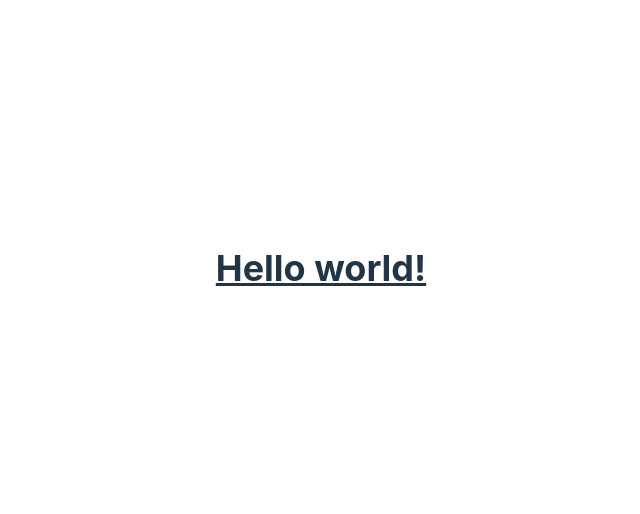
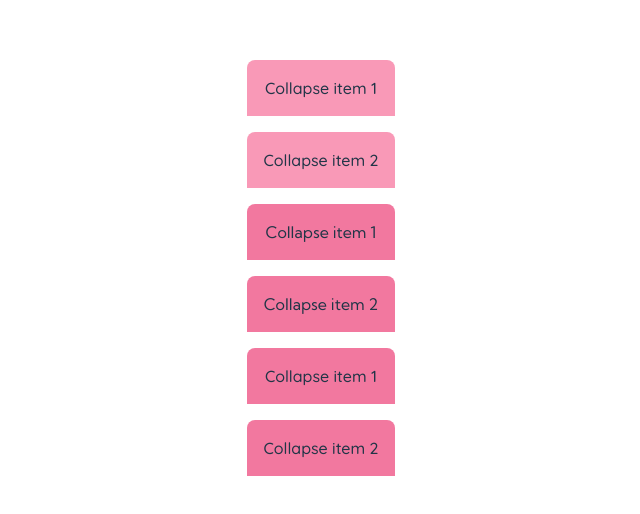
Before and after one commit to KianCandelario/KaKamPink, a Vue app: page / in a window 1280 px wide. Shown: the part 132-646 px from the top of the page, without its empty margins (319-959 px from the left). Built offline with nearby package versions, Linux system fonts and the light colour scheme.

Commit message:
try: Collapse components trial

```diff
--- a/src/components/HelloWorld.vue
+++ b/src/components/HelloWorld.vue
@@ -1,5 +1,83 @@
 <template>
-  <h1 class="text-4xl font-bold underline">
-    Hello world!
-  </h1>
+  <div>
+    <DefaultCollapse>
+      <template #header>
+        <div>Collapse item 1</div>
+      </template>
+      <div>
+        Lorem ipsum dolor sit amet, consectetur adipiscing elit. Quisque rhoncus eros tortor, non fringilla lectus cursus et.
+        <br><br>
+        Etiam nec nunc nec nisl luctus tincidunt efficitur vitae elit. Vestibulum iaculis nibh commodo neque ultrices lobortis.
+      </div>
+    </DefaultCollapse>
+
+    <DefaultCollapse>
+      <template #header>
+        <div>Collapse item 2</div>
+      </template>
+      <div>
+        Nunc auctor et leo vitae suscipit. Nullam aliquet purus scelerisque enim hendrerit tristique.
+        <br><br>
+        Donec gravida dapibus sapien at sollicitudin. Maecenas iaculis quam ex, eu aliquam erat sagittis eget.
+      </div>
+    </DefaultCollapse>
+
+    <AccordionCollapse>
+      <template #header>
+        <div>Collapse item 1</div>
+      </template>
+      <div>
+        Lorem ipsum dolor sit amet, consectetur adipiscing elit. Quisque rhoncus eros tortor, non fringilla lectus cursus et.
+        <br><br>
+        Etiam nec nunc nec nisl luctus tincidunt efficitur vitae elit. Vestibulum iaculis nibh commodo neque ultrices lobortis.
+      </div>
+    </AccordionCollapse>
+
+    <AccordionCollapse>
+      <template #header>
+        <div>Collapse item 2</div>
+      </template>
+      <div>
+        Nunc auctor et leo vitae suscipit. Nullam aliquet purus scelerisque enim hendrerit tristique.
+        <br><br>
+        Donec gravida dapibus sapien at sollicitudin. Maecenas iaculis quam ex, eu aliquam erat sagittis eget.
+      </div>
+    </AccordionCollapse>
+
+    <HoverCollapse>
+      <template #header>
+        <div>Collapse item 1</div>
+      </template>
+      <div>
+        Lorem ipsum dolor sit amet, consectetur adipiscing elit. Quisque rhoncus eros tortor, non fringilla lectus cursus et.
+        <br><br>
+        Etiam nec nunc nec nisl luctus tincidunt efficitur vitae elit. Vestibulum iaculis nibh commodo neque ultrices lobortis.
+      </div>
+    </HoverCollapse>
+
+    <HoverCollapse>
+      <template #header>
+        <div>Collapse item 2</div>
+      </template>
+      <div>
+        Nunc auctor et leo vitae suscipit. Nullam aliquet purus scelerisque enim hendrerit tristique.
+        <br><br>
+        Donec gravida dapibus sapien at sollicitudin. Maecenas iaculis quam ex, eu aliquam erat sagittis eget.
+      </div>
+    </HoverCollapse>
+  </div>
 </template>
+
+<script>
+import DefaultCollapse from '../components/Collapse/Default.vue';
+import AccordionCollapse from '../components/Collapse/Accordion.vue';
+import HoverCollapse from '../components/Collapse/Hover.vue';
+
+export default {
+  components: {
+    DefaultCollapse,
+    AccordionCollapse,
+    HoverCollapse
+  }
+}
+</script>
```
